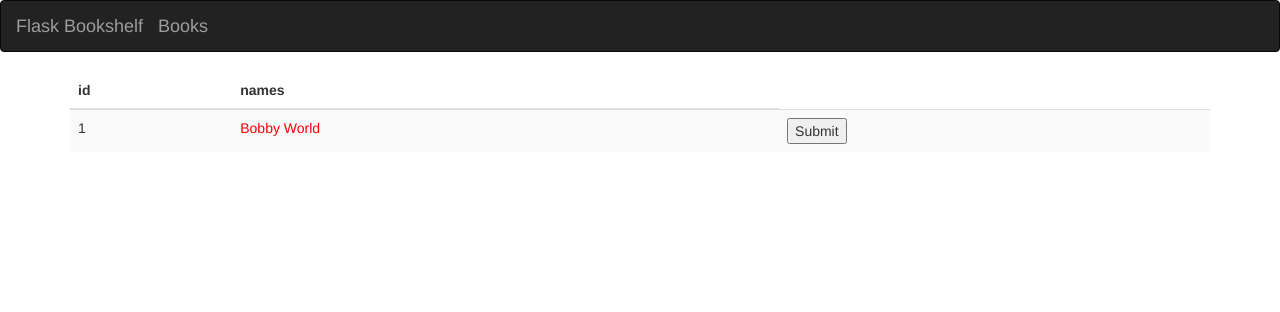
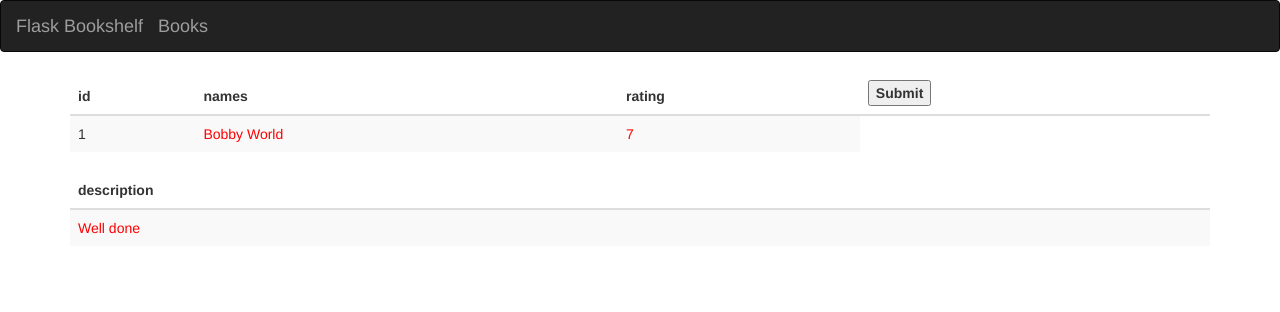
Before and after one commit to mystmn/bookshelf, a Flask app: page /books/1 in a window 1280 px wide. Shown: the top 312 px of the page. Run offline with Flask 2, Linux system fonts and the light colour scheme; data comes from the database, SQL or seed files in the repository; both versions use the stored data as it was after the commit; some libraries are stand-ins or nearby versions.

Commit message:
added a few more editable elements for each book

```diff
--- a/bookshelf/main/controllers.py
+++ b/bookshelf/main/controllers.py
@@ -31,15 +31,19 @@ def display_books():
 def id_books(get_id):
     rand = hex(random.getrandbits(16))
     rand2 = hex(random.getrandbits(16))
+    rand3 = hex(random.getrandbits(16))
+    rand4 = hex(random.getrandbits(16))
     data = Book.query.filter_by(id=get_id).first()
 
     if request.method == "POST":
         data.title = request.form['title']
+        data.rating = request.form['rank']
+        data.description = request.form['desc']
         db.session.commit()
         return redirect(url_for('.display_books'))
 
     elif request.method == 'GET':
-        return render_template("book.html", data=data, rand=rand, rand2=rand2)
+        return render_template("book.html", data=data, rand=rand, rand2=rand2, rand3=rand3, rand4=rand4)
 
     else:
         return redirect('http://www.runnable.com', 301)
--- a/bookshelf/main/templates/book.html
+++ b/bookshelf/main/templates/book.html
@@ -2,7 +2,9 @@
 {% block container %}
 <script type="text/javascript">
     function getContent(){
-        document.getElementById("{{rand}}").value = document.getElementById("{{rand2}}").innerHTML;
+        document.getElementById("{{rand}}").value = document.getElementById("{{data.id}}").innerHTML;
+        document.getElementById("{{rand2}}").value = document.getElementById("{{data.id}}a").innerHTML;
+        document.getElementById("{{rand3}}").value = document.getElementById("{{data.id}}b").innerHTML;
     }
 
 </script>
@@ -18,20 +20,44 @@
         <tr>
             <th>id</th>
             <th>names</th>
+            <th>rating</th>
+            <th>
+                <form method="POST" action="{{id_books}}" onsubmit="return getContent()">
+                    <input type="hidden" id="{{rand}}" name="title"/>
+                    <input type="hidden" id="{{rand2}}" name="rank"/>
+                    <input type="hidden" id="{{rand3}}" name="desc"/>
+                    <input type="hidden" name="id" value="{{data.id}}"/>
+                    <input type="submit"/>
+                </form>
+            </th>
         </tr>
         </thead>
         <tbody>
         <tr>
             <td>{{data.id}}</td>
-            <td><a>
-                <div class="font-color-red" id="{{rand2}}" contenteditable="true">{{data.title}}</div>
-            </a></td>
             <td>
-                <form method="POST" action="{{id_books}}" onsubmit="return getContent()">
-                    <input type="hidden" id="{{rand}}" name="title"/>
-                    <input type="hidden" name="id" value="{{data.id}}"/>
-                    <input type="submit"/>
-                </form>
+                <a>
+                    <div class="font-color-red" id="{{data.id}}" contenteditable="true">{{data.title}}</div>
+                </a>
+            </td>
+            <td>
+                <a>
+                    <div class="font-color-red" id="{{data.id}}a" contenteditable="true">{{data.rating}}</div>
+                </a>
+            </td>
+        </tr>
+        </tbody>
+    </table>
+    <table class="table table-striped">
+        <thead>
+        <tr>
+            <th>description</th>
+        </tr>
+        </thead>
+        <tbody>
+        <tr>
+            <td>
+                <div class="font-color-red" id="{{data.id}}b" contenteditable="true">{{data.description}}</div>
             </td>
         </tr>
         </tbody>
```
Also changed, not shown: bookshelf/storage/main.db.
